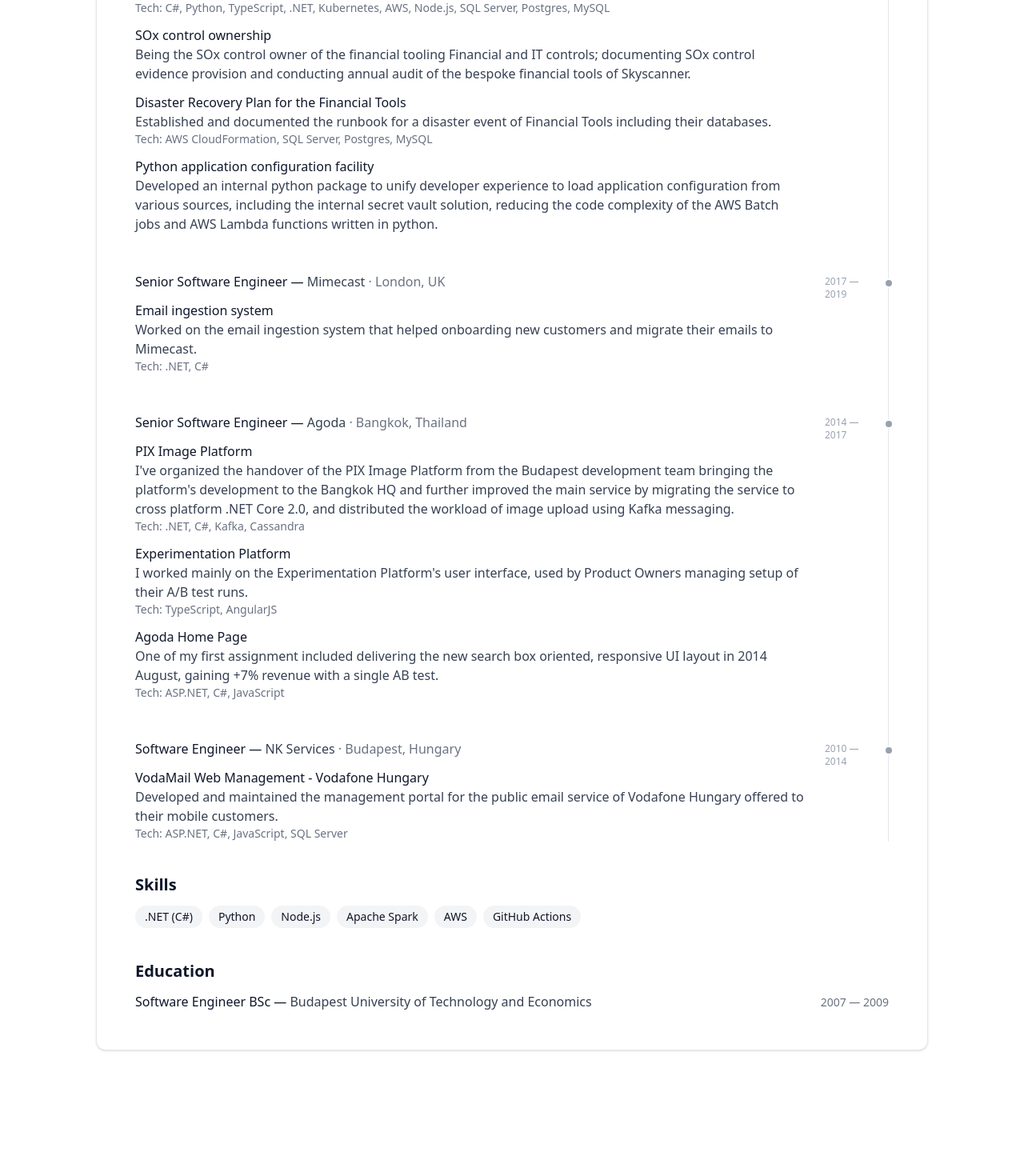
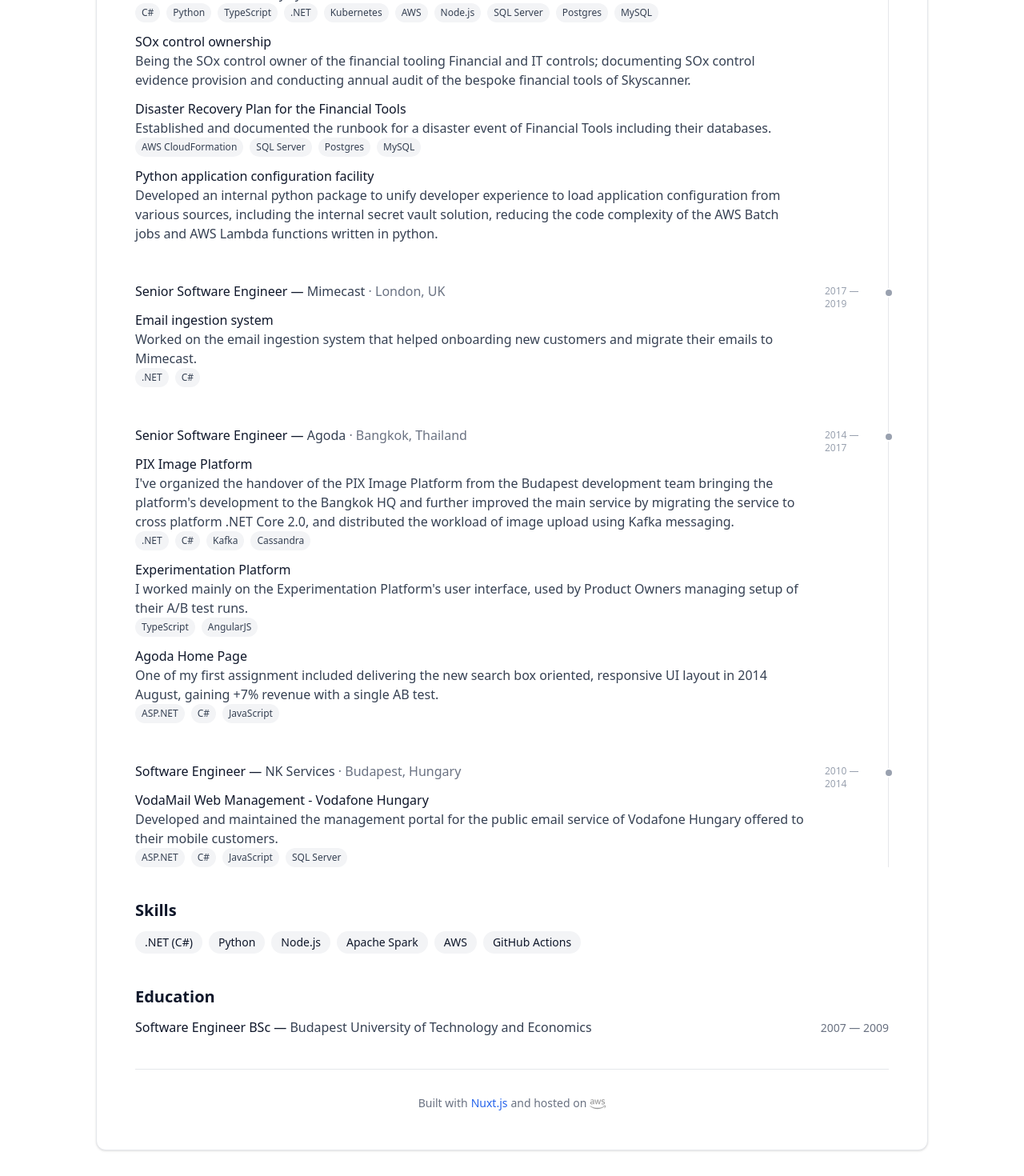
Before and after one commit to molnarbence/stornoway, a Nuxt app: page / in a window 1280 px wide. Shown: the part 569-2039 px from the top of the page at 80% size. Before the commit the page ends 1914 px from the top, so only its background shows below. Built offline with nearby package versions, Linux system fonts and the light colour scheme.

Commit message:
Refactor tech stack display and add footer to index page

```diff
--- a/app/pages/index.vue
+++ b/app/pages/index.vue
@@ -21,7 +21,7 @@
         description:
           'Led the development of a comprehensive monitoring solution to maintain SOx compliance, ' +
           'and provide a streamlined auditing solution for the external auditors.',
-        tech: ['Python', 'AWS Batch', 'CloudWatch', 'AWS Firehose'],
+        tech: ['Python', 'AWS Batch', 'AWS CloudWatch', 'AWS Firehose'],
       },
       {
         name: 'Bespoke Financial Tools',
@@ -216,8 +216,10 @@
               <div v-for="(p, j) in exp.projects" :key="j">
                 <div class="font-medium">{{ p.name }}</div>
                 <p class="text-gray-700 dark:text-gray-300">{{ p.description }}</p>
-                <div v-if="p.tech?.length" class="text-sm text-gray-500 dark:text-gray-400">
-                  Tech: {{ p.tech.join(', ') }}
+                <div v-if="p.tech?.length" class="flex items-center gap-2 flex-wrap">
+                  <span v-for="tech in p.tech" :key="tech" class="px-2 py-1 text-xs rounded-full bg-gray-100 dark:bg-gray-800 text-gray-700 dark:text-gray-300">
+                    {{ tech }}
+                  </span>
                 </div>
               </div>
             </div>
@@ -263,6 +265,14 @@
         </li>
       </ul>
     </section>
+
+    <!-- Footer -->
+    <footer class="pt-8 mt-10 border-t border-gray-200 dark:border-gray-800">
+      <p class="text-center text-sm text-gray-500 dark:text-gray-400 flex items-center justify-center gap-1">
+        Built with <a href="https://nuxt.com" class="hover:text-blue-700 dark:hover:text-blue-300 transition-colors duration-150">Nuxt.js</a> and hosted on
+        <img src="~/assets/svg/aws.svg" alt="AWS" class="w-5 h-5" style="filter: invert(60%);" />
+      </p>
+    </footer>
   </main>
 </template>
 
```
Also changed, not shown: app/assets/svg/aws.svg (added).
